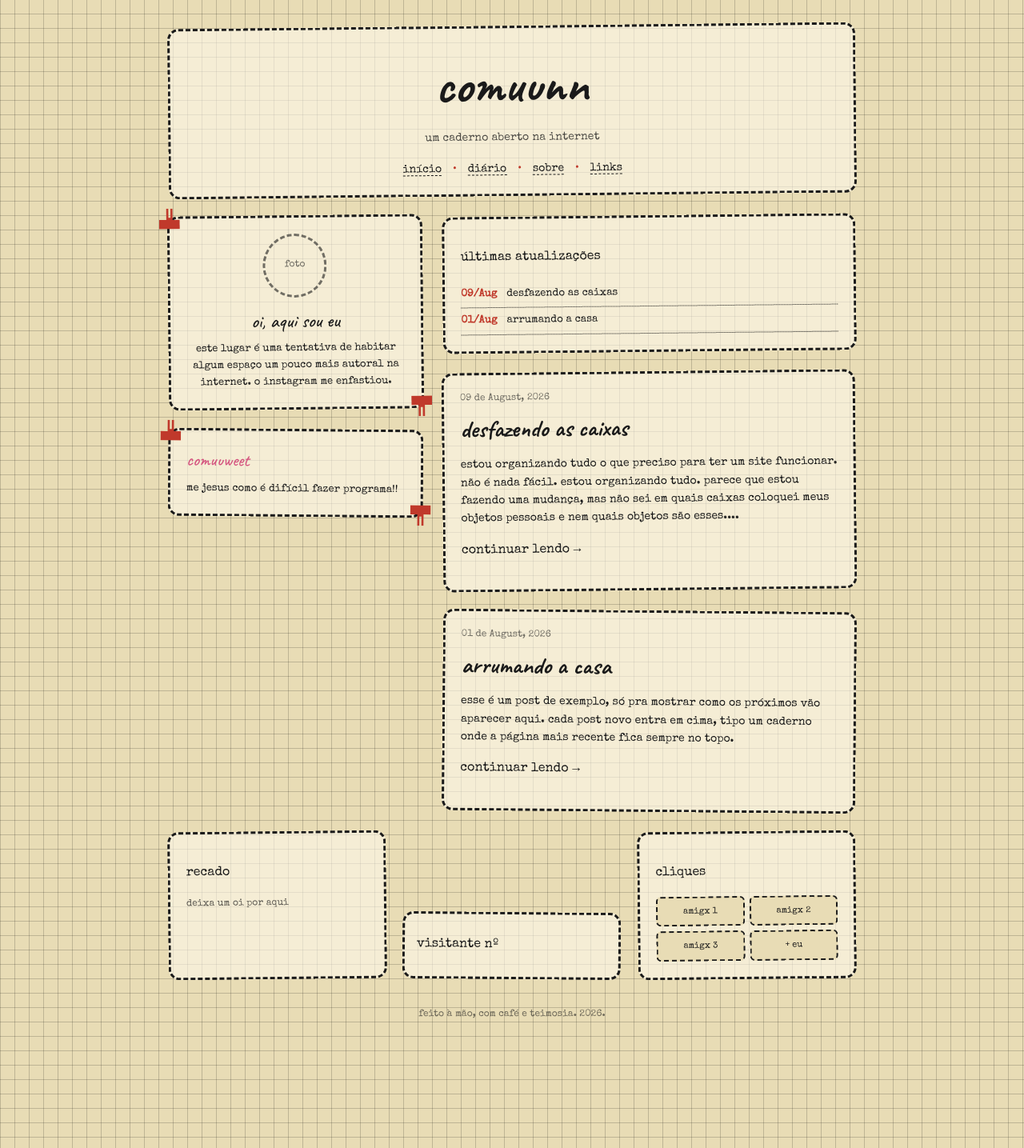
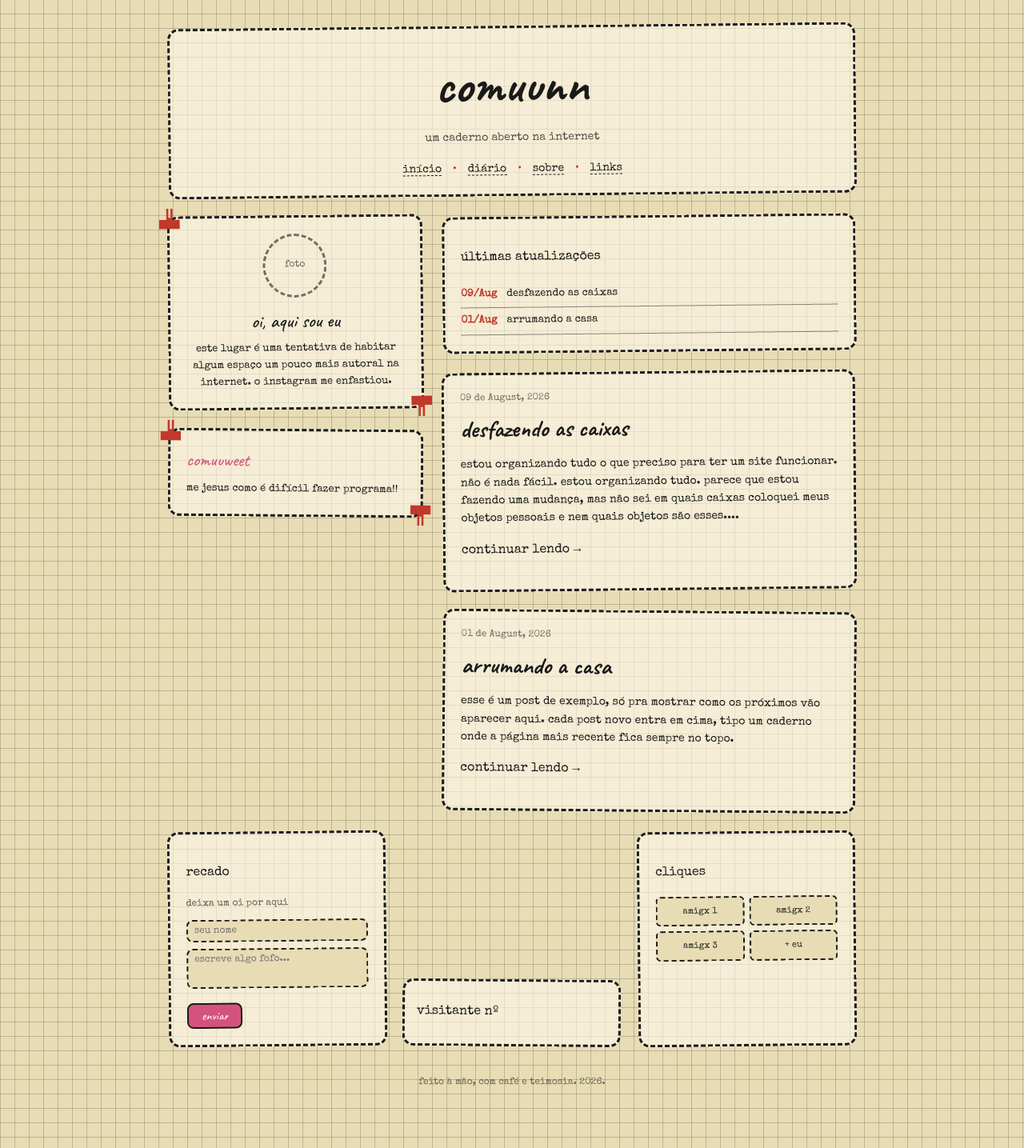
Before and after one commit to guiolhermer/comuunn, a Jekyll site: the page built from index.html, in a window 1280 px wide. Shown: the whole page at 80% size. Built offline with Jekyll 4.4.1, drawn with Linux system fonts in a browser that asks for light colours.

Commit message:
Update footer.html

```diff
--- a/_includes/footer.html
+++ b/_includes/footer.html
@@ -1,10 +1,12 @@
 <footer class="widgets-row">
 
-  <div class="card guestbook-card">
-    <p class="widget-title">recado</p>
-    <p class="widget-subtitle">deixa um oi por aqui</p>
-    <script src="https://apps.bravenet.com/go.js?service=guestbook;id=1;usernum=1244851989" type="text/javascript" charset="utf-8"></script>
-  </div>
+<div class="card guestbook-card">
+  <p class="widget-title">recado</p>
+  <p class="widget-subtitle">deixa um oi por aqui</p>
+  <input type="text" class="fake-input" placeholder="seu nome" disabled>
+  <textarea class="fake-textarea" placeholder="escreve algo fofo..." disabled></textarea>
+  <button class="fake-button" disabled>enviar</button>
+</div>
 
   <div class="card counter-card">
     <p class="widget-title">visitante nº</p>
```
